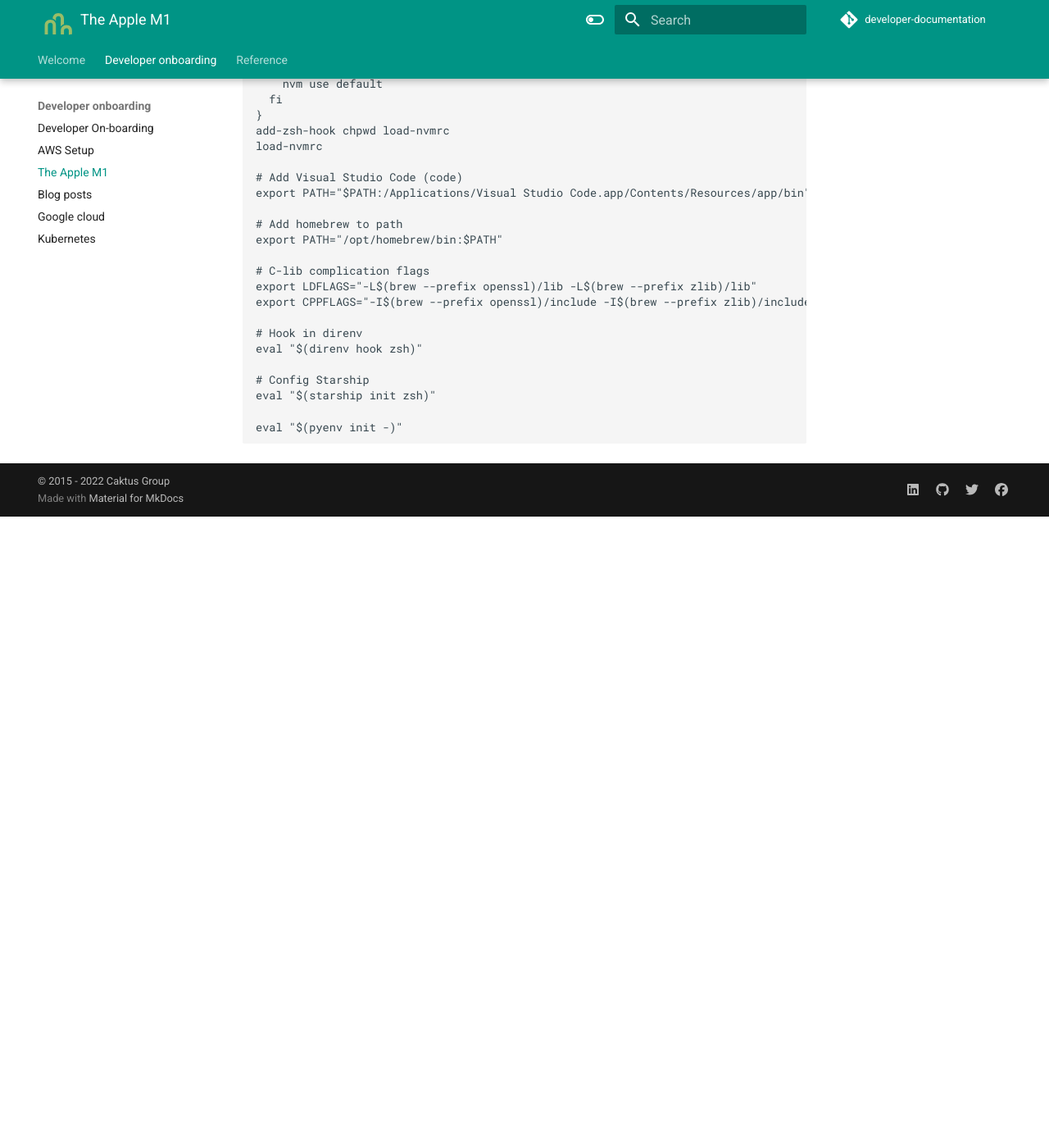
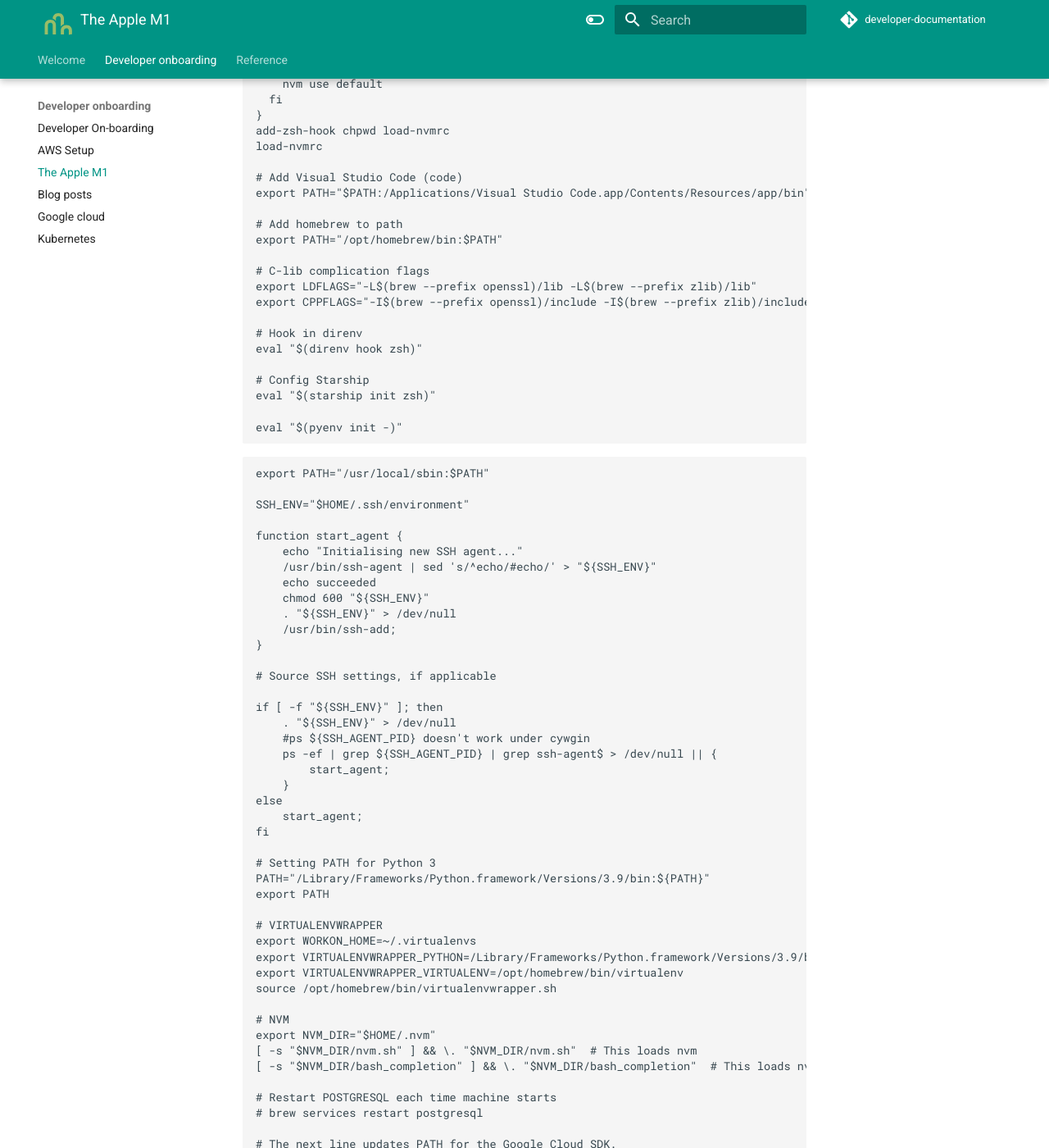
Before and after one commit to caktus/guidebook, an MkDocs documentation site: the page built from docs/developer-onboarding/M1.md, in a window 1280 px wide and 1400 px high, scrolled down 2939 px. Shown: the whole window at 82% size. Built offline with MkDocs 1.6.1 and Material for MkDocs 9.7.7, drawn with Linux system fonts in a browser that asks for light colours; comment, search, counter and statistics services are not loaded; before the commit the page ends 3569 px from its top, so only the background shows below that; some of the changed text lies outside the part shown.

Commit message:
Update M1.md

````diff
--- a/docs/developer-onboarding/M1.md
+++ b/docs/developer-onboarding/M1.md
@@ -171,3 +171,69 @@ eval "$(starship init zsh)"
 
 eval "$(pyenv init -)"
 ```
+
+
+
+
+
+
+```
+export PATH="/usr/local/sbin:$PATH"
+
+SSH_ENV="$HOME/.ssh/environment"
+
+function start_agent {
+    echo "Initialising new SSH agent..."
+    /usr/bin/ssh-agent | sed 's/^echo/#echo/' > "${SSH_ENV}"
+    echo succeeded
+    chmod 600 "${SSH_ENV}"
+    . "${SSH_ENV}" > /dev/null
+    /usr/bin/ssh-add;
+}
+
+# Source SSH settings, if applicable
+
+if [ -f "${SSH_ENV}" ]; then
+    . "${SSH_ENV}" > /dev/null
+    #ps ${SSH_AGENT_PID} doesn't work under cywgin
+    ps -ef | grep ${SSH_AGENT_PID} | grep ssh-agent$ > /dev/null || {
+        start_agent;
+    }
+else
+    start_agent;
+fi
+
+# Setting PATH for Python 3
+PATH="/Library/Frameworks/Python.framework/Versions/3.9/bin:${PATH}"
+export PATH
+
+# VIRTUALENVWRAPPER
+export WORKON_HOME=~/.virtualenvs
+export VIRTUALENVWRAPPER_PYTHON=/Library/Frameworks/Python.framework/Versions/3.9/bin/python3
+export VIRTUALENVWRAPPER_VIRTUALENV=/opt/homebrew/bin/virtualenv
+source /opt/homebrew/bin/virtualenvwrapper.sh
+
+# NVM
+export NVM_DIR="$HOME/.nvm"
+[ -s "$NVM_DIR/nvm.sh" ] && \. "$NVM_DIR/nvm.sh"  # This loads nvm
+[ -s "$NVM_DIR/bash_completion" ] && \. "$NVM_DIR/bash_completion"  # This loads nvm bash_completion
+
+# Restart POSTGRESQL each time machine starts
+# brew services restart postgresql
+
+# The next line updates PATH for the Google Cloud SDK.
+if [ -f '/Users/sputnam/google-cloud-sdk/path.zsh.inc' ]; then . '/Users/sputnam/google-cloud-sdk/path.zsh.inc'; fi
+
+# The next line enables shell command completion for gcloud.
+if [ -f '/Users/sputnam/google-cloud-sdk/completion.zsh.inc' ]; then . '/Users/sputnam/google-cloud-sdk/completion.zsh.inc'; fi
+
+eval "$(direnv hook zsh)"
+
+#This block is to try getting pyenv working
+#export PYENV_ROOT="$HOME/.pyenv"
+#export PATH="$PYENV_ROOT/bin:$PATH"
+#eval "$(pyenv init --path)"
+#eval "$(pyenv init -)"
+
+eval "$(starship init zsh)"
+```
````
